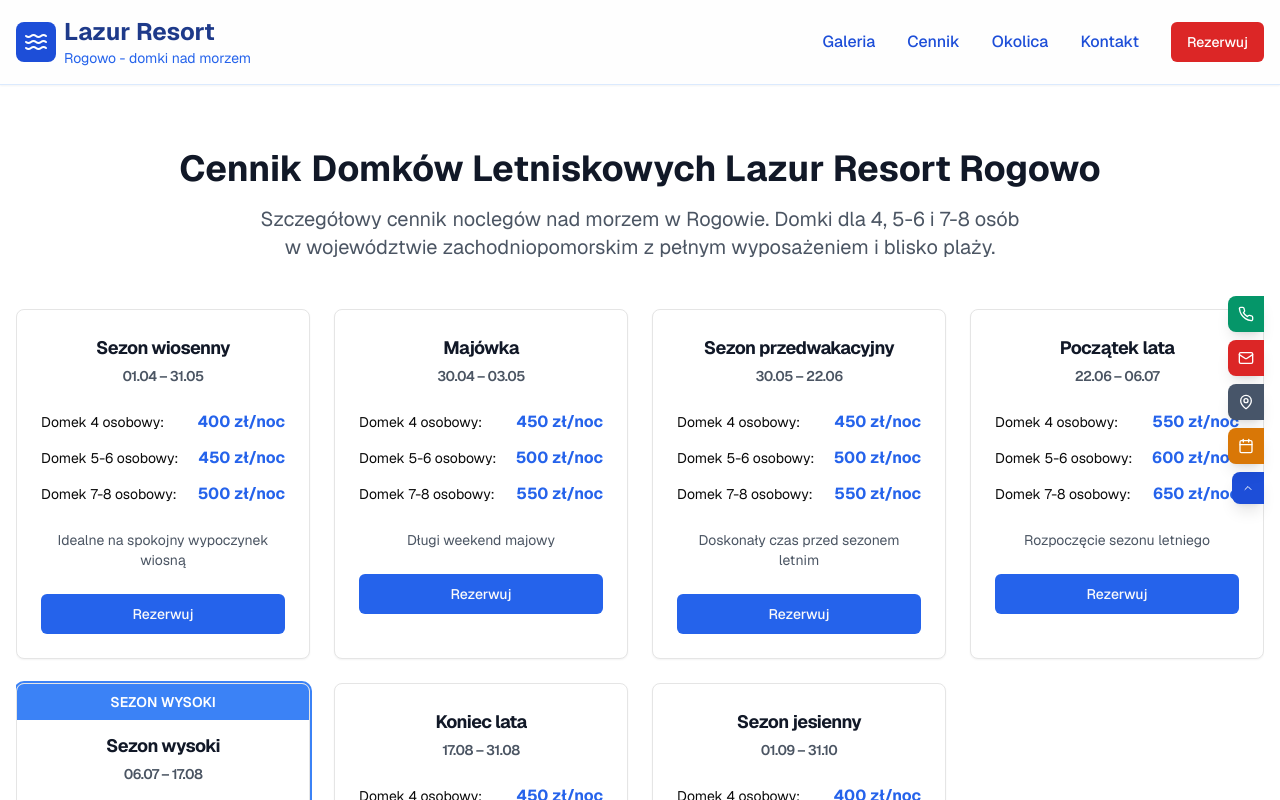
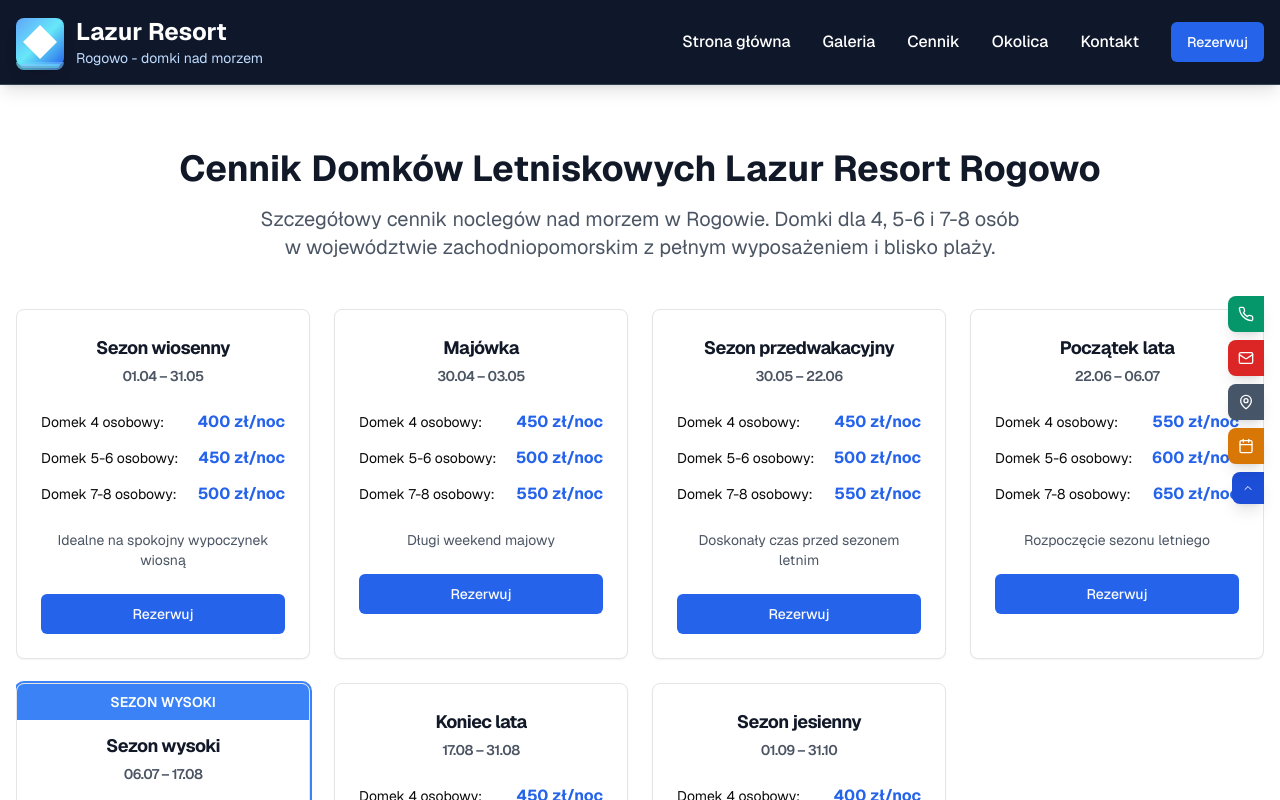
Before and after one commit to PLShadoV/lazur, a Next.js app: page /cennik in a window 1280 px wide. Shown: the top 800 px of the page. Built offline with nearby package versions, Linux system fonts and the light colour scheme.

Commit message:
refactor: update dog fee and redesign site
Change dog fee, add "Home" link, update navigation color, increase mobile font size, redesign logo, improve mobile navigation, and enhance overall site aesthetics.

#VERCEL_SKIP

Co-authored-by: null <37916954+PLShadoV@users.noreply.github.com>

```diff
--- a/app/okolica/noclegi-z-psem/page.tsx
+++ b/app/okolica/noclegi-z-psem/page.tsx
@@ -173,7 +173,7 @@ export default function NoclegiZPsem() {
                 Zasady pobytu
               </h3>
               <ul className="space-y-2 text-gray-700">
-                <li>• Dopłata 30 zł za psa za noc</li>
+                <li>• Dopłata 15 zł za psa za noc</li>
                 <li>• Pies musi być zaszczepiony i odrobaczony</li>
                 <li>• Właściciel odpowiada za zachowanie psa</li>
                 <li>• Sprzątanie po psie obowiązkowe</li>
--- a/app/rezerwacja/RezerwacjaClient.tsx
+++ b/app/rezerwacja/RezerwacjaClient.tsx
@@ -87,8 +87,10 @@ export default function RezerwacjaClient() {
 
       <div className="container mx-auto px-4 py-16">
         <div className="text-center mb-12">
-          <h1 className="text-4xl font-bold text-szafir-900 mb-4">Rezerwacja Domków Letniskowych Lazur Resort</h1>
-          <p className="text-xl text-szafir-700 max-w-3xl mx-auto">
+          <h1 className="text-3xl md:text-4xl font-bold text-szafir-900 mb-4">
+            Rezerwacja Domków Letniskowych Lazur Resort
+          </h1>
+          <p className="text-lg md:text-xl text-szafir-700 max-w-3xl mx-auto">
             Zarezerwuj swój domek nad morzem w Rogowie już dziś! Noclegi dla 4, 6 lub 8 osób w województwie
             zachodniopomorskim z pełnym komfortem.
           </p>
@@ -198,7 +200,7 @@ export default function RezerwacjaClient() {
                       </label>
                       <label className="flex items-center">
                         <input type="radio" name="pet" value="tak" className="mr-2 text-szafir-600" />
-                        Tak (+30 zł/noc)
+                        Tak (+15 zł/noc)
                       </label>
                     </div>
                   </div>
--- a/components/header.tsx
+++ b/components/header.tsx
@@ -1,7 +1,7 @@
 "use client"
 
 import { Button } from "@/components/ui/button"
-import { Waves, Menu, X } from "lucide-react"
+import { Menu, X } from "lucide-react"
 import Link from "next/link"
 import { useState } from "react"
 
@@ -9,97 +9,107 @@ export default function Header() {
   const [isMenuOpen, setIsMenuOpen] = useState(false)
 
   return (
-    <header className="bg-perla-50 shadow-sm border-b border-szafir-100 sticky top-0 z-50">
+    <header className="bg-slate-900 shadow-lg border-b border-slate-700 sticky top-0 z-50">
       <div className="container mx-auto px-4 py-4">
         <div className="flex items-center justify-between">
-          <Link href="/" className="flex items-center space-x-2">
-            <div className="w-10 h-10 bg-szafir-700 rounded-lg flex items-center justify-center">
-              <Waves className="w-6 h-6 text-perla-50" />
+          <Link href="/" className="flex items-center space-x-3">
+            <div className="relative w-12 h-12 bg-gradient-to-br from-blue-400 via-cyan-300 to-blue-600 rounded-lg flex items-center justify-center shadow-lg">
+              {/* Diament */}
+              <div className="w-6 h-6 bg-white transform rotate-45 shadow-sm"></div>
+              {/* Fale */}
+              <div className="absolute -bottom-1 left-0 right-0 h-2 bg-gradient-to-r from-cyan-300 to-blue-400 rounded-b-lg opacity-70"></div>
+              <div className="absolute -bottom-0.5 left-1 right-1 h-1 bg-gradient-to-r from-blue-300 to-cyan-300 rounded-b-lg opacity-50"></div>
             </div>
             <div>
-              <h1 className="text-2xl font-bold text-szafir-900">Lazur Resort</h1>
-              <p className="text-sm text-szafir-600">Rogowo - domki nad morzem</p>
+              <h1 className="text-2xl font-bold text-white">Lazur Resort</h1>
+              <p className="text-sm text-blue-200">Rogowo - domki nad morzem</p>
             </div>
           </Link>
 
           {/* Desktop Navigation */}
           <nav className="hidden lg:flex items-center space-x-8">
-            <Link href="/galeria" className="text-szafir-700 hover:text-szafir-900 transition-colors font-medium">
+            <Link href="/" className="text-white hover:text-blue-300 transition-colors font-medium">
+              Strona główna
+            </Link>
+            <Link href="/galeria" className="text-white hover:text-blue-300 transition-colors font-medium">
               Galeria
             </Link>
-            <Link href="/cennik" className="text-szafir-700 hover:text-szafir-900 transition-colors font-medium">
+            <Link href="/cennik" className="text-white hover:text-blue-300 transition-colors font-medium">
               Cennik
             </Link>
-            <Link href="/okolica" className="text-szafir-700 hover:text-szafir-900 transition-colors font-medium">
+            <Link href="/okolica" className="text-white hover:text-blue-300 transition-colors font-medium">
               Okolica
             </Link>
-            <Link href="/kontakt" className="text-szafir-700 hover:text-szafir-900 transition-colors font-medium">
+            <Link href="/kontakt" className="text-white hover:text-blue-300 transition-colors font-medium">
               Kontakt
             </Link>
             <Link href="/rezerwacja">
-              <Button className="bg-rusinowy-600 hover:bg-rusinowy-700 text-perla-50">Rezerwuj</Button>
+              <Button className="bg-blue-600 hover:bg-blue-700 text-white">Rezerwuj</Button>
             </Link>
           </nav>
 
           {/* Mobile Menu Button */}
-          <button className="lg:hidden text-szafir-700" onClick={() => setIsMenuOpen(!isMenuOpen)}>
+          <button className="lg:hidden text-white" onClick={() => setIsMenuOpen(!isMenuOpen)}>
             {isMenuOpen ? <X className="w-6 h-6" /> : <Menu className="w-6 h-6" />}
           </button>
         </div>
 
         {/* Mobile Navigation */}
         {isMenuOpen && (
-          <nav className="lg:hidden mt-4 pb-4 border-t border-szafir-100 pt-4">
+          <nav className="lg:hidden mt-4 pb-4 border-t border-slate-700 pt-4">
             <div className="flex flex-col space-y-4">
-              <Link href="/galeria" className="text-szafir-700 hover:text-szafir-900 transition-colors font-medium">
+              <Link href="/" className="text-white hover:text-blue-300 transition-colors font-medium text-lg">
+                Strona główna
+              </Link>
+              <Link href="/galeria" className="text-white hover:text-blue-300 transition-colors font-medium text-lg">
                 Galeria
               </Link>
-              <Link href="/cennik" className="text-szafir-700 hover:text-szafir-900 transition-colors font-medium">
+              <Link href="/cennik" className="text-white hover:text-blue-300 transition-colors font-medium text-lg">
                 Cennik
               </Link>
-              <Link href="/okolica" className="text-szafir-700 hover:text-szafir-900 transition-colors font-medium">
+              <Link href="/okolica" className="text-white hover:text-blue-300 transition-colors font-medium text-lg">
                 Okolica
               </Link>
 
               {/* Podstrony o okolicy */}
-              <div className="ml-4 space-y-2 border-l-2 border-szafir-200 pl-4">
+              <div className="ml-4 space-y-3 border-l-2 border-blue-400 pl-4">
                 <Link
                   href="/okolica/mrzezyno"
-                  className="text-sm text-szafir-600 hover:text-szafir-800 transition-colors block"
+                  className="text-base text-blue-200 hover:text-white transition-colors block"
                 >
                   Domki Mrzeżyno
                 </Link>
                 <Link
                   href="/okolica/dzwirzyno"
-                  className="text-sm text-szafir-600 hover:text-szafir-800 transition-colors block"
+                  className="text-base text-blue-200 hover:text-white transition-colors block"
                 >
                   Domki Dźwirzyno
                 </Link>
                 <Link
                   href="/okolica/kolobrzeg"
-                  className="text-sm text-szafir-600 hover:text-szafir-800 transition-colors block"
+                  className="text-base text-blue-200 hover:text-white transition-colors block"
                 >
                   Domki Kołobrzeg
                 </Link>
                 <Link
                   href="/okolica/noclegi-z-psem"
-                  className="text-sm text-szafir-600 hover:text-szafir-800 transition-colors block"
+                  className="text-base text-blue-200 hover:text-white transition-colors block"
                 >
                   Noclegi z psem
                 </Link>
                 <Link
                   href="/okolica/sciezki-rowerowe"
-                  className="text-sm text-szafir-600 hover:text-szafir-800 transition-colors block"
+                  className="text-base text-blue-200 hover:text-white transition-colors block"
                 >
                   Ścieżki rowerowe
                 </Link>
               </div>
 
-              <Link href="/kontakt" className="text-szafir-700 hover:text-szafir-900 transition-colors font-medium">
+              <Link href="/kontakt" className="text-white hover:text-blue-300 transition-colors font-medium text-lg">
                 Kontakt
               </Link>
               <Link href="/rezerwacja">
-                <Button className="bg-rusinowy-600 hover:bg-rusinowy-700 text-perla-50 w-full">Rezerwuj</Button>
+                <Button className="bg-blue-600 hover:bg-blue-700 text-white w-full text-lg py-3">Rezerwuj</Button>
               </Link>
             </div>
           </nav>
--- a/tailwind.config.ts
+++ b/tailwind.config.ts
@@ -111,6 +111,12 @@ const config: Config = {
         lg: "var(--radius)",
         md: "calc(var(--radius) - 2px)",
         sm: "calc(var(--radius) - 4px)",
+        "2xl": "1rem",
+        "3xl": "1.5rem",
+      },
+      boxShadow: {
+        soft: "0 2px 15px -3px rgba(0, 0, 0, 0.07), 0 10px 20px -2px rgba(0, 0, 0, 0.04)",
+        warm: "0 4px 20px -2px rgba(59, 130, 246, 0.15)",
       },
       keyframes: {
         "accordion-down": {
```
Also changed, not shown: app/page.tsx (+25 -17 lines), public/images/logo-inspiration.jpg (added).
